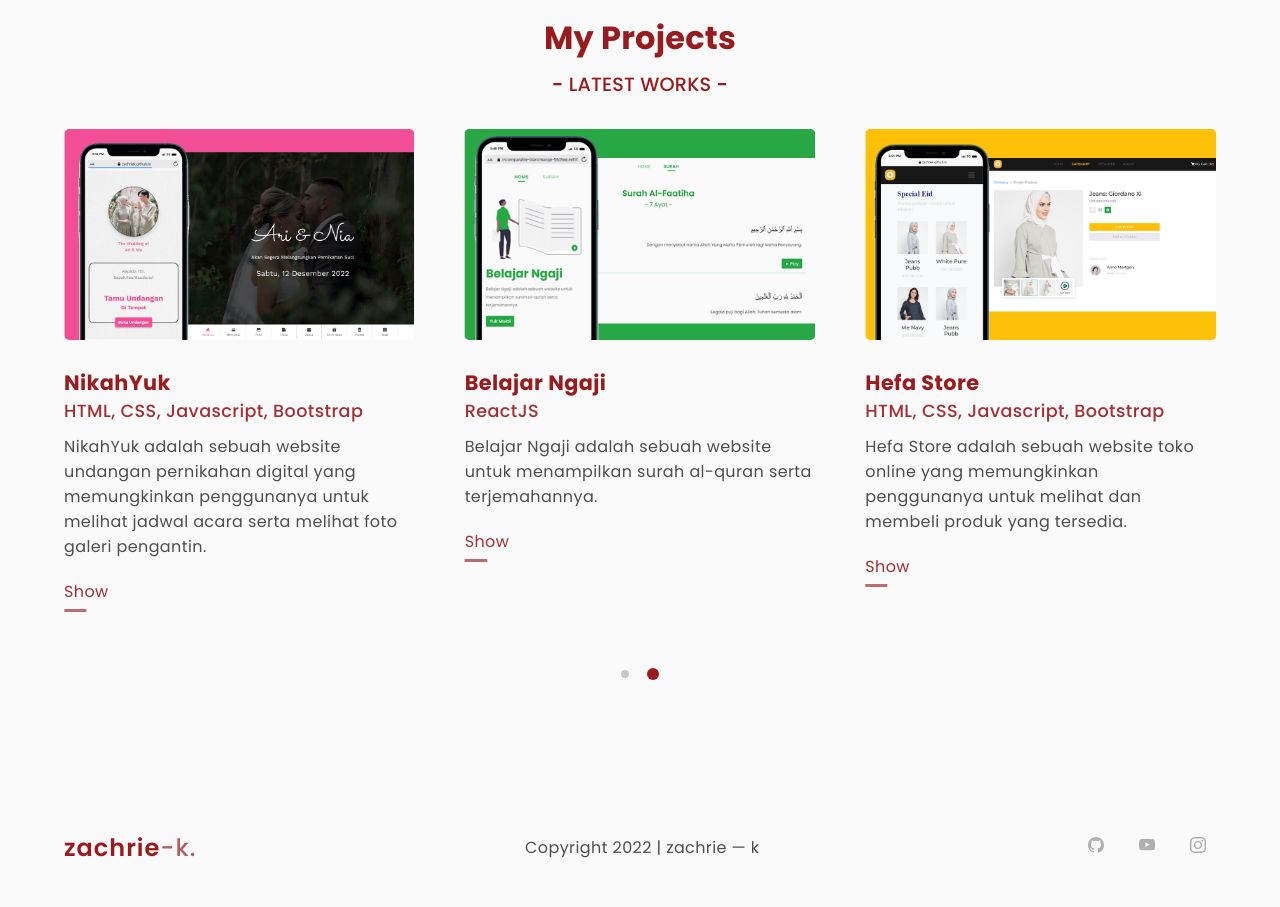
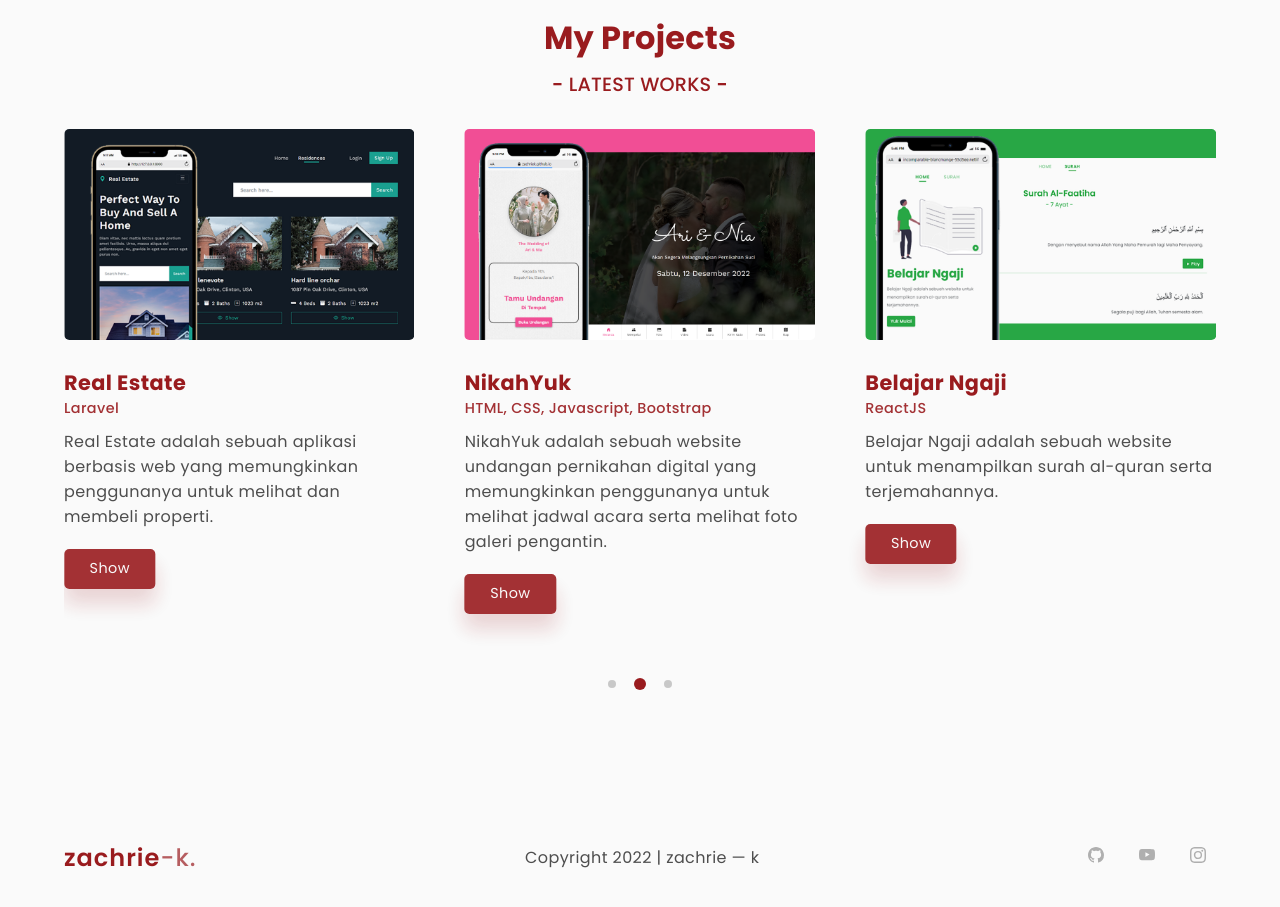
Before and after one commit to zachriek/Website-Portfolio-Bootstrap-3, a React (Create React App) app: page / in a window 1280 px wide. Shown: the part 1320-2227 px from the top of the page. Built offline with nearby package versions, Linux system fonts and the light colour scheme.

Commit message:
add new project real-estate

```diff
--- a/package.json
+++ b/package.json
@@ -12,7 +12,6 @@
     "react": "^18.2.0",
     "react-bootstrap-icons": "^1.8.4",
     "react-dom": "^18.2.0",
-    "react-particles-js": "^3.6.0",
     "react-reveal": "^1.2.2",
     "react-scripts": "5.0.1",
     "swiper": "^8.3.1",
--- a/src/assets/images/index.js
+++ b/src/assets/images/index.js
@@ -17,6 +17,7 @@ export { default as NextJSIcon } from './nextjs-icon.png';
 
 // Projects Images
 export { default as ZachNetworkIMG } from './zach-network.png';
+export { default as RealEstateIMG } from './real-estate.png';
 export { default as NikahYukIMG } from './nikah-yuk.png';
 export { default as BelajarNgajiIMG } from './belajar-ngaji.png';
 export { default as HefaStoreIMG } from './hefa-store.png';
--- a/src/components/Card/index.css
+++ b/src/components/Card/index.css
@@ -22,7 +22,7 @@
 
 .card-subtitle {
   color: var(--main-color);
-    font-size: 1.1rem;
+  font-size: 0.9rem;
   font-weight: 500;
   letter-spacing: 0.4px;
   opacity: 0.9;
--- a/src/components/Card/index.js
+++ b/src/components/Card/index.js
@@ -19,7 +19,7 @@ const Card = ({ title, text, image, subtitle, link }) => {
         {subtitle && <h5 className="card-subtitle">{subtitle}</h5>}
         {text && <p className="card-text">{text}</p>}
         {link && (
-                    <Button isSecondary isAnchor isExternal href={link}>
+          <Button isPrimary isSmall isAnchor isExternal href={link}>
             Show
           </Button>
         )}
--- a/src/utils/data.js
+++ b/src/utils/data.js
@@ -14,6 +14,7 @@ import {
   NodeJSIcon,
   PHPIcon,
   ReactJSIcon,
+  RealEstateIMG,
   ZachNetworkIMG,
 } from '../assets/images';
 
@@ -73,8 +74,15 @@ export const projectsData = [
     image: ZachNetworkIMG,
     name: 'Zach Network',
     tech: 'Laravel',
-        description: 'Zach Network adalah sebuah website layanan jejaring sosial yang memungkinkan penggunanya untuk mengirim dan membaca status berbasis teks.',
+    description: 'Zach Network adalah sebuah aplikasi berbasis web layanan jejaring sosial yang memungkinkan penggunanya untuk mengirim dan membaca status berbasis teks.',
     link: 'http://zach-network.000webhostapp.com/',
+  },
+  {
+    image: RealEstateIMG,
+    name: 'Real Estate',
+    tech: 'Laravel',
+    description: 'Real Estate adalah sebuah aplikasi berbasis web yang memungkinkan penggunanya untuk melihat dan membeli properti.',
+    link: 'https://github.com/zachriek/laravel-real-estate',
   },
   {
     image: NikahYukIMG,
```
Also changed, not shown: src/assets/images/real-estate.png (added), 1 other file (tests, documents, lock files or other folders). Lines whose indentation alone changed are shown as unchanged.
